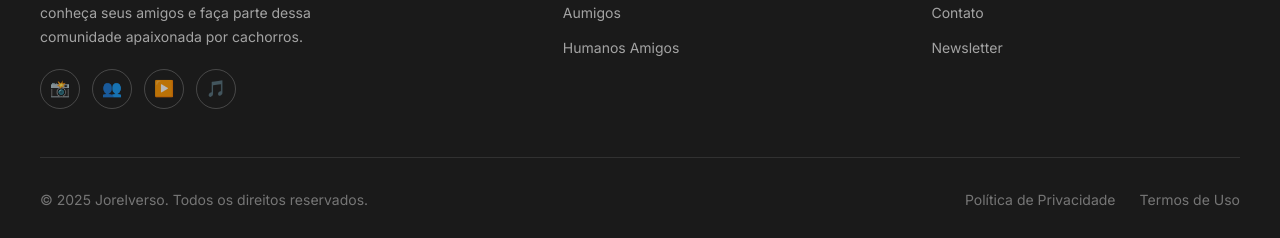
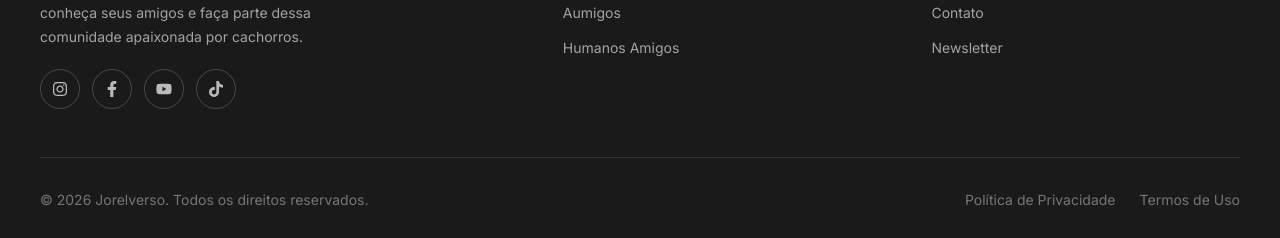
Before and after one commit to allysonxavier/Jorel.dev, a Next.js app: page / in a window 1280 px wide. Shown: the part 6179-6417 px from the top of the page. Built offline with nearby package versions, Linux system fonts and the light colour scheme.

Commit message:
feat(footer): replace emoji icons with react-icons
Updated social links in the Footer to use react-icons for consistency. Adjusted icon rendering and added type definitions for improved maintainability. Updated copyright year to 2026.

```diff
--- a/src/components/organisms/Footer/index.tsx
+++ b/src/components/organisms/Footer/index.tsx
@@ -1,4 +1,7 @@
-import { FaDog } from 'react-icons/fa'
+import type { ComponentType } from 'react'
+
+import { FaDog, FaInstagram, FaFacebookF, FaYoutube } from 'react-icons/fa'
+import { SiTiktok } from 'react-icons/si'
 
 import S from './styles.module.css'
 
@@ -16,11 +19,11 @@ const participateLinks = [
   { label: 'Newsletter', href: '#' }
 ]
 
-const socialLinks = [
-  { icon: '📸', label: 'Instagram', href: '#' },
-  { icon: '👥', label: 'Facebook', href: '#' },
-  { icon: '▶️', label: 'YouTube', href: '#' },
-  { icon: '🎵', label: 'TikTok', href: '#' }
+const socialLinks: { icon: ComponentType; label: string; href: string }[] = [
+  { icon: FaInstagram, label: 'Instagram', href: '#' },
+  { icon: FaFacebookF, label: 'Facebook', href: '#' },
+  { icon: FaYoutube, label: 'YouTube', href: '#' },
+  { icon: SiTiktok, label: 'TikTok', href: '#' }
 ]
 
 const Footer = () => (
@@ -40,7 +43,7 @@ const Footer = () => (
           <div className={S.social_links}>
             {socialLinks.map(s => (
               <a key={s.label} href={s.href} className={S.social_link} aria-label={s.label}>
-                {s.icon}
+                <s.icon />
               </a>
             ))}
           </div>
@@ -67,7 +70,7 @@ const Footer = () => (
 
       <div className={S.bottom}>
         <span className={S.copyright}>
-          © 2025 Jorelverso. Todos os direitos reservados.
+          © 2026 Jorelverso. Todos os direitos reservados.
         </span>
         <div className={S.legal_links}>
           <a href="#" className={S.legal_link}>Política de Privacidade</a>
```
